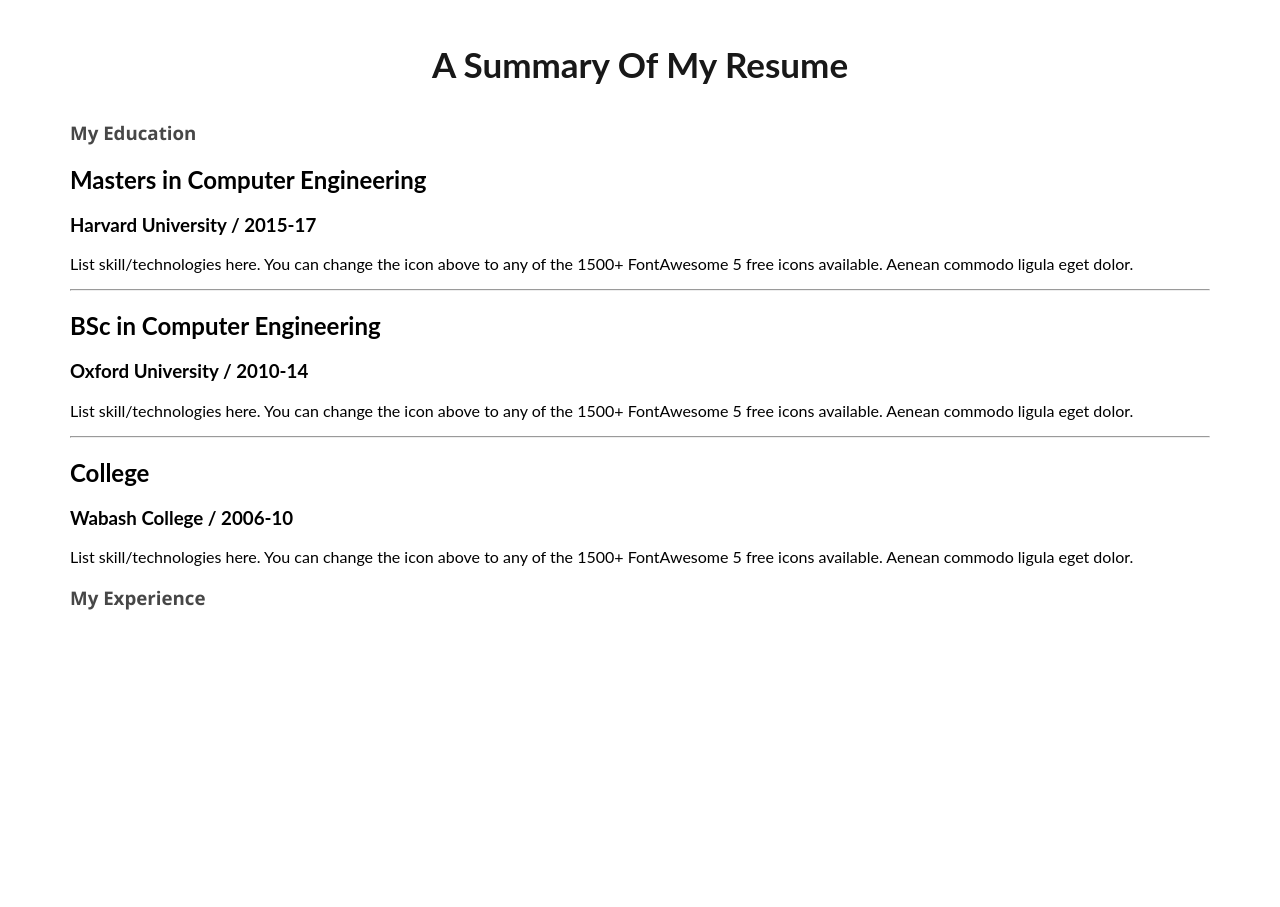
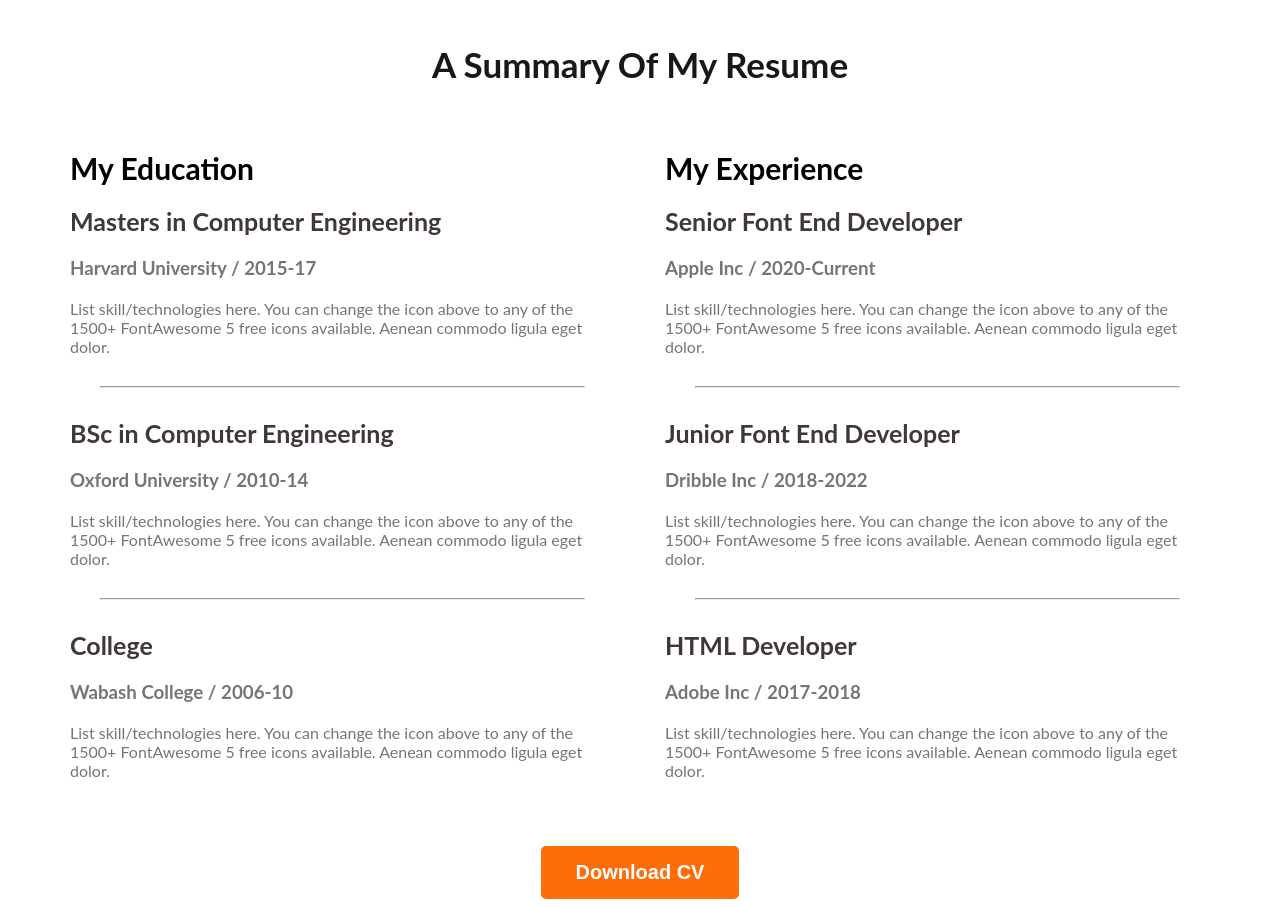
Before and after one commit to Zihad-1/web-developer-portfolio, a plain HTML site: page index.html in a window 1280 px wide. Shown: the part 2200-3107 px from the top of the page. Before the commit the page ends 2829 px from the top, so only its background shows below. Drawn offline with nearby package versions, Linux system fonts and the light colour scheme.

Commit message:
finished the resume section

```diff
--- a/index.html
+++ b/index.html
@@ -151,39 +151,63 @@
                 <div class="resume-item">
                    <h2 class="resume-item-title"> Masters in Computer Engineering</h2>
                    <h3 class="resume-item-institute"> Harvard University / 2015-17</h3>
-                   <p class="resume-tem-description">List skill/technologies here. You can change the icon above to any of the 1500+ FontAwesome 5 free icons available. Aenean commodo ligula eget dolor.</p>
+                   <p class="resume-item-description">List skill/technologies here. You can change the icon above to any of the 1500+ FontAwesome 5 free icons available. Aenean commodo ligula eget dolor.</p>
                 </div>
 
                 <hr>
                 <div class="resume-item">
                    <h2 class="resume-item-title"> BSc in Computer Engineering</h2>
                    <h3 class="resume-item-institute"> Oxford University / 2010-14</h3>
-                   <p class="resume-tem-description">List skill/technologies here. You can change the icon above to any of the 1500+ FontAwesome 5 free icons available. Aenean commodo ligula eget dolor.</p>
+                   <p class="resume-item-description">List skill/technologies here. You can change the icon above to any of the 1500+ FontAwesome 5 free icons available. Aenean commodo ligula eget dolor.</p>
                 </div>
 
                 <hr>
                 <div class="resume-item">
                    <h2 class="resume-item-title"> College </h2>
                    <h3 class="resume-item-institute"> Wabash College / 2006-10</h3>
-                   <p class="resume-tem-description">List skill/technologies here. You can change the icon above to any of the 1500+ FontAwesome 5 free icons available. Aenean commodo ligula eget dolor.</p>
+                   <p class="resume-item-description">List skill/technologies here. You can change the icon above to any of the 1500+ FontAwesome 5 free icons available. Aenean commodo ligula eget dolor.</p>
                 </div>
 
          </div>
 
                <div class="resume-column">
                     <h3 class="resume-column-title">My Experience</h3>
-                 </div>
+
+                    <div class="resume-item">
+                     <h2 class="resume-item-title"> Senior Font End Developer</h2>
+                     <h3 class="resume-item-institute"> Apple Inc / 2020-Current</h3>
+                     <p class="resume-item-description">List skill/technologies here. You can change the icon above to any of the 1500+ FontAwesome 5 free icons available. Aenean commodo ligula eget dolor.</p>
+                  </div>
+
+                  <hr>
+                  <div class="resume-item">
+                     <h2 class="resume-item-title">Junior Font End Developer</h2>
+                     <h3 class="resume-item-institute"> Dribble Inc / 2018-2022</h3>
+                     <p class="resume-item-description">List skill/technologies here. You can change the icon above to any of the 1500+ FontAwesome 5 free icons available. Aenean commodo ligula eget dolor.</p>
+                  </div>
+
+                  <hr>
+                  <div class="resume-item">
+                     <h2 class="resume-item-title"> HTML Developer </h2>
+                     <h3 class="resume-item-institute"> Adobe Inc / 2017-2018</h3>
+                     <p class="resume-item-description">List skill/technologies here. You can change the icon above to any of the 1500+ FontAwesome 5 free icons available. Aenean commodo ligula eget dolor.</p>
+                  </div>
+
+              </div>
+          </div>
+
+              <div class="download-cv">
+                 <button class="btn-primary"> Download CV</button>
+              </div>
 
 
-         </div>
-      </section>
+    </section>
+</main>
 
- </main>
-
-    <footer>
+       <footer>
 
 
-    </footer>
+       </footer>
 
 </body>
 </html>
--- a/styles/portfolio.css
+++ b/styles/portfolio.css
@@ -173,10 +173,39 @@ main > section {
 /* resume section styles */
 
 .resume-column-title{
-    color: #474747;
-    font-family: Open Sans;
+    color: #000000;
+    font-size: 30px;
+    font-weight: 700;
+    margin-bottom: 10px;  /* Title er niche 10px gap thakbe */
+}
+
+.resume-container{
+    display: flex;
+    gap: 50px;
+}
+
+.resume-item-title{
+    color: #423737;
+    font-size: 25px;
     font-weight: 700;
 
 
+}
+
+.resume-item-institute{
+    margin-bottom: 20px;
+    margin-top: 0px;
+}
+
+.resume-item-description , .resume-item-institute{
+    color: #757575;
 
 }
+.resume-container hr{
+    margin: 30px;
+}
+
+.download-cv{
+    text-align: center;
+    margin-top: 50px;
+}
```
